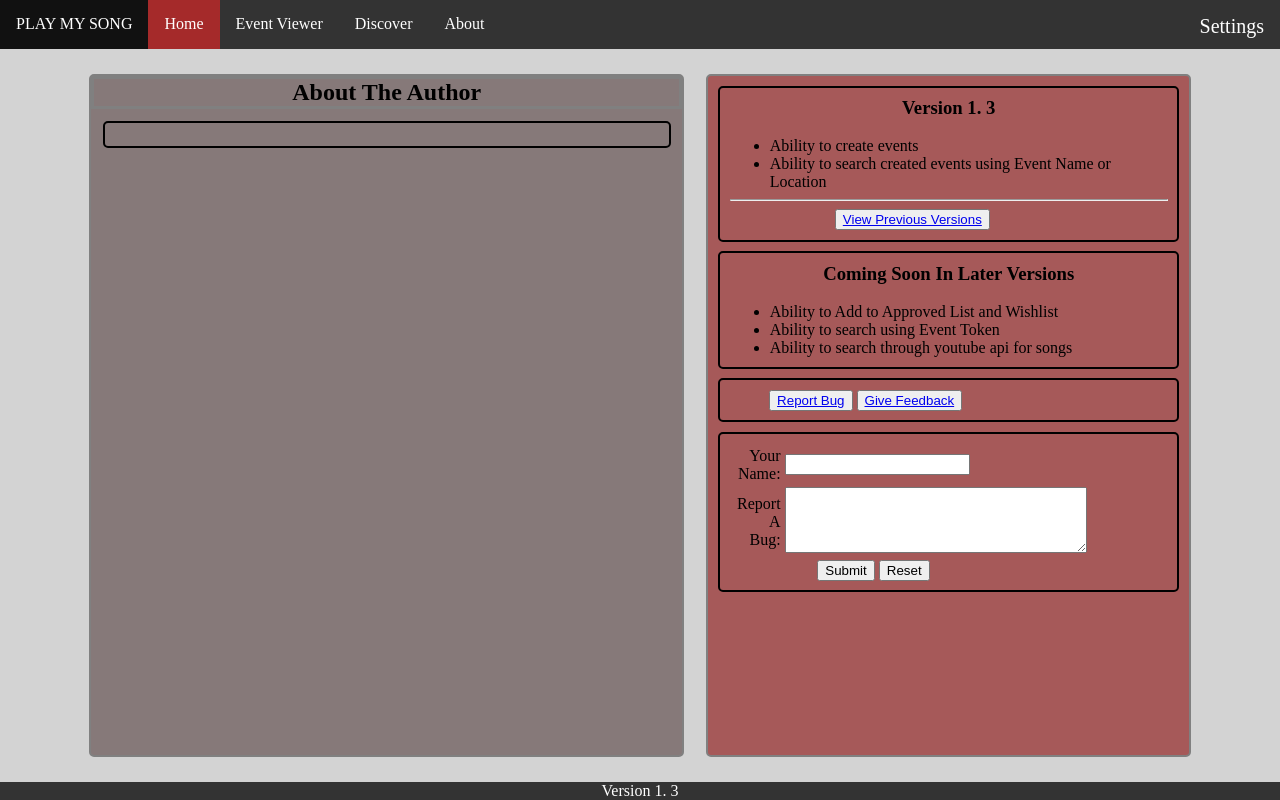
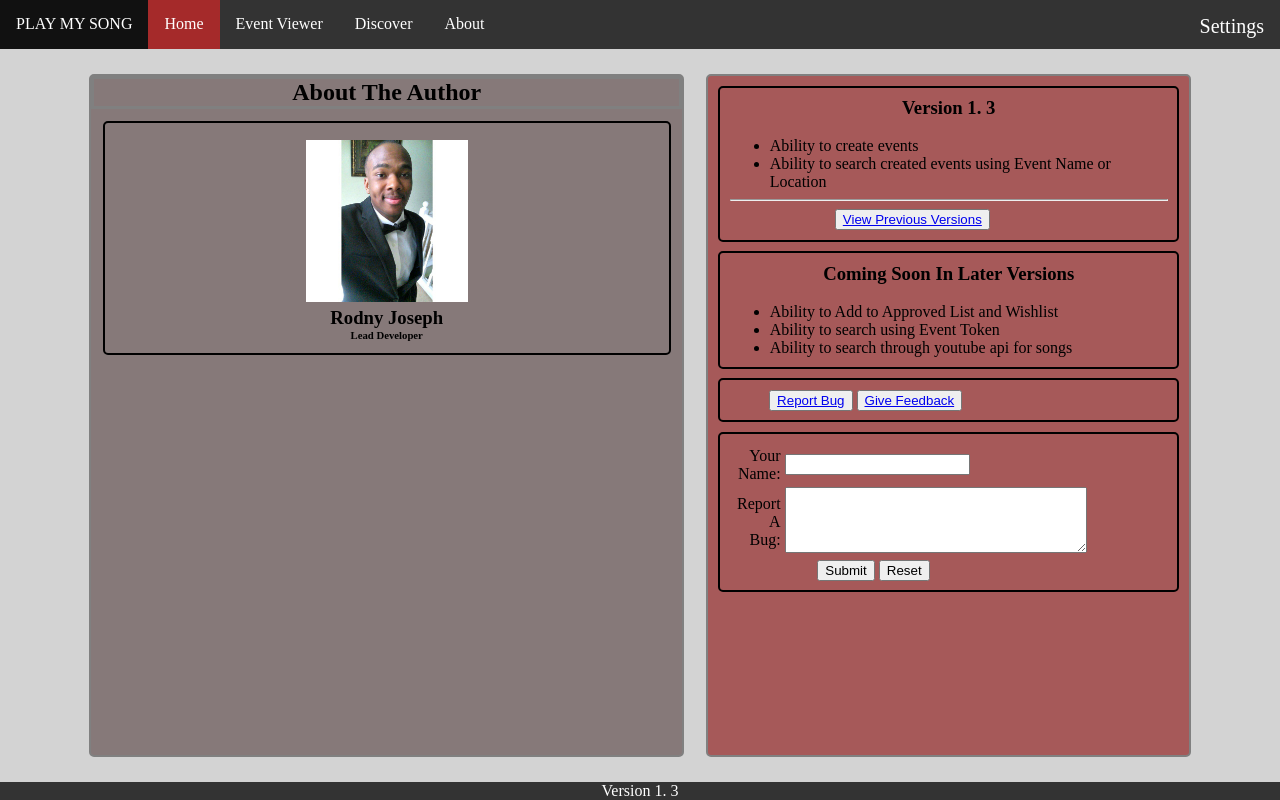
Before and after one commit to rodnyj/PlayMySongApp, a PHP site: page /about.php?bugreport=set in a window 1280 px wide. Run offline with PHP 8.4, Linux system fonts and the light colour scheme; data that the repository does not hold is empty.

Commit message:
small modifications to about page

```diff
--- a/about.php
+++ b/about.php
@@ -31,7 +31,11 @@ session_start();
         <section>
             <h1 class=center> About The Author</h1>
 			<article>
-
+                <div>
+                    <img class=author src="./img/authors_img/rodny0.jpg" alt="Image Not Available"/>
+                    <h3 class=center> Rodny Joseph</h3>
+                    <h6 class=center> Lead Developer</h6>
+                </div>
             </article>
         </section>
 
```
